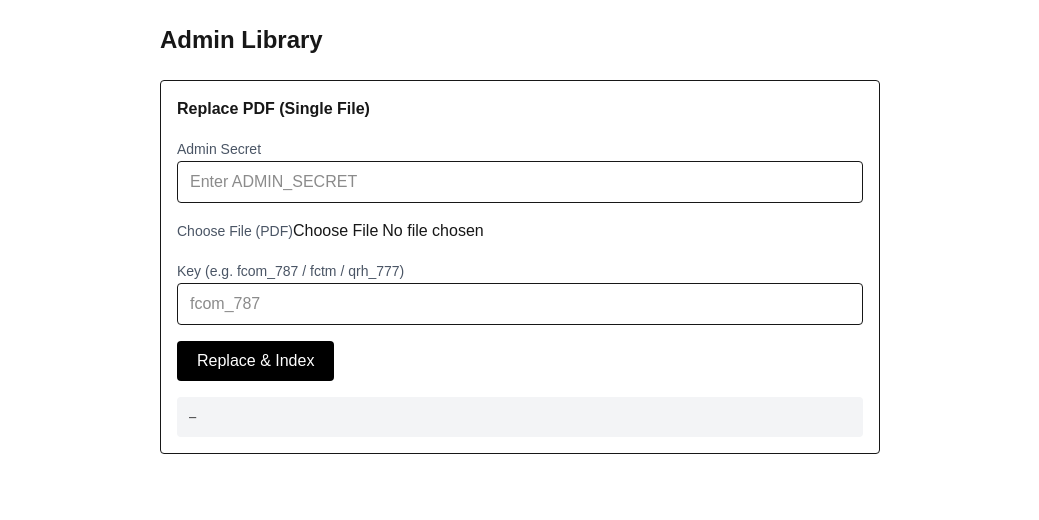
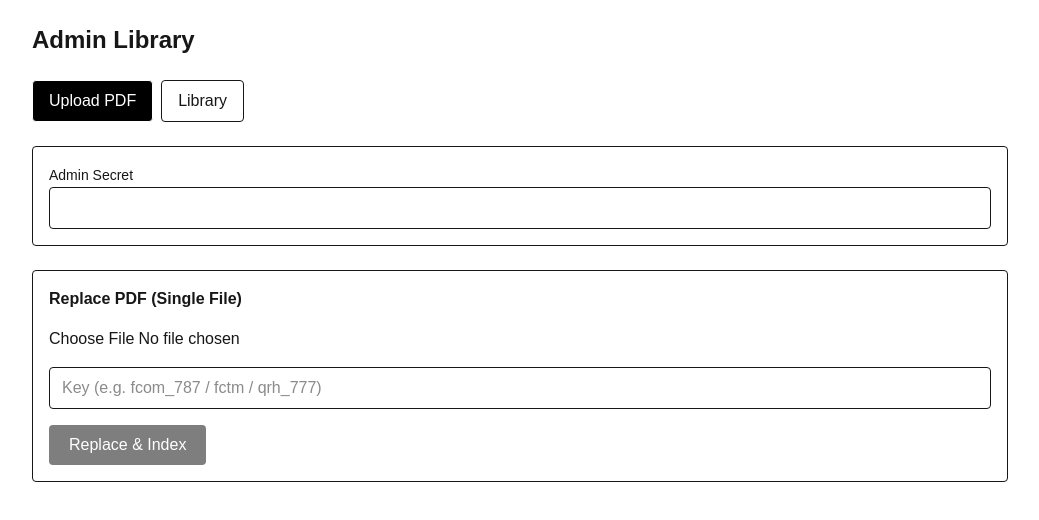
Before and after one commit to fahad4104/PILOTS-ASSISTANCE, a Next.js app: page /admin/upload in a window 1280 px wide. Shown: the top 520 px of the page, without its empty margins (120-1159 px from the left). Built offline with nearby package versions, Linux system fonts and the light colour scheme.

Commit message:
Admin upload + library tabs in same page

```diff
--- a/src/app/admin/upload/page.tsx
+++ b/src/app/admin/upload/page.tsx
@@ -1,124 +1,269 @@
 "use client";
 
-import { useState } from "react";
-import { upload } from "@vercel/blob/client";
+import { useEffect, useMemo, useState } from "react";
+
+type BlobItem = {
+  pathname: string;
+  url: string;
+  size: number;
+  uploadedAt?: string | null;
+};
 
 export default function AdminUploadPage() {
+  const [tab, setTab] = useState<"upload" | "library">("upload");
+
   const [adminSecret, setAdminSecret] = useState("");
+
+  // ===== Upload state =====
+  const [file, setFile] = useState<File | null>(null);
   const [key, setKey] = useState("");
-  const [file, setFile] = useState<File | null>(null);
-  const [loading, setLoading] = useState(false);
-  const [result, setResult] = useState<any>(null);
+  const [uploadResult, setUploadResult] = useState<any>(null);
+  const [uploading, setUploading] = useState(false);
 
-  async function onReplaceAndIndex() {
-    setResult(null);
+  // ===== Library state =====
+  const [prefix, setPrefix] = useState("manuals/");
+  const [items, setItems] = useState<BlobItem[]>([]);
+  const [loadingList, setLoadingList] = useState(false);
+  const [error, setError] = useState("");
 
-    if (!adminSecret.trim()) {
-      setResult({ ok: false, error: "Admin Secret is required" });
-      return;
-    }
-    if (!key.trim()) {
-      setResult({ ok: false, error: "Key is required (e.g. fcom_787 / fctm / qrh_777)" });
-      return;
-    }
-    if (!file) {
-      setResult({ ok: false, error: "Please choose a PDF file" });
-      return;
-    }
-    if (file.type !== "application/pdf") {
-      setResult({ ok: false, error: "Only PDF allowed" });
-      return;
-    }
+  const totalSize = useMemo(
+    () => items.reduce((a, b) => a + (b.size || 0), 0),
+    [items]
+  );
 
-    setLoading(true);
+  function formatBytes(bytes: number) {
+    if (!bytes) return "0 B";
+    const k = 1024;
+    const sizes = ["B", "KB", "MB", "GB"];
+    const i = Math.floor(Math.log(bytes) / Math.log(k));
+    return `${(bytes / Math.pow(k, i)).toFixed(i === 0 ? 0 : 2)} ${sizes[i]}`;
+  }
+
+  // ================= UPLOAD =================
+  async function replaceAndIndex() {
+    if (!file || !key || !adminSecret) return;
+
+    setUploading(true);
+    setUploadResult(null);
 
     try {
-      // 1) Upload directly to Blob (no 413)
-      const blob = await upload(`manuals/${key.trim().toLowerCase()}/${file.name}`, file, {
-        access: "public",
-        handleUploadUrl: "/api/admin/blob-upload-token",
-        headers: {
-          "x-admin-secret": adminSecret.trim(),
-        },
-      });
+      const form = new FormData();
+      form.append("file", file);
+      form.append("key", key);
 
-      // 2) Tell server to index using blob.url (JSON صغيرة)
       const res = await fetch("/api/admin/replace", {
         method: "POST",
         headers: {
-          "Content-Type": "application/json",
-          "x-admin-secret": adminSecret.trim(),
+          "x-admin-secret": adminSecret,
         },
-        body: JSON.stringify({
-          key: key.trim(),
-          blobUrl: blob.url,
-        }),
+        body: form,
       });
 
       const text = await res.text();
       const data = text ? JSON.parse(text) : {};
-      setResult({ step: "index", status: res.status, data, blob });
+
+      setUploadResult({ status: res.status, data });
+
+      if (res.ok) {
+        // بعد الرفع نحدث المكتبة
+        await loadLibrary();
+        setTab("library");
+      }
     } catch (e: any) {
-      setResult({ ok: false, error: String(e?.message ?? e) });
+      setUploadResult({ error: String(e?.message ?? e) });
     } finally {
-      setLoading(false);
+      setUploading(false);
     }
   }
 
+  // ================= LIBRARY =================
+  async function loadLibrary() {
+    if (!adminSecret) return;
+
+    setLoadingList(true);
+    setError("");
+
+    try {
+      const res = await fetch(
+        `/api/admin/blobs?prefix=${encodeURIComponent(prefix)}`,
+        {
+          headers: {
+            "x-admin-secret": adminSecret,
+          },
+        }
+      );
+
+      const text = await res.text();
+      const data = text ? JSON.parse(text) : {};
+
+      if (!res.ok || data?.ok === false) {
+        setError(data?.error || "Failed to load files");
+        setItems([]);
+        return;
+      }
+
+      setItems(data.items || []);
+    } catch (e: any) {
+      setError(String(e?.message ?? e));
+      setItems([]);
+    } finally {
+      setLoadingList(false);
+    }
+  }
+
+  async function deleteFile(it: BlobItem) {
+    if (!confirm(`Delete this file?\n\n${it.pathname}`)) return;
+
+    try {
+      await fetch("/api/admin/blob-delete", {
+        method: "POST",
+        headers: {
+          "Content-Type": "application/json",
+          "x-admin-secret": adminSecret,
+        },
+        body: JSON.stringify({ url: it.url }),
+      });
+
+      setItems((prev) => prev.filter((x) => x.url !== it.url));
+    } catch (e) {
+      alert("Delete failed");
+    }
+  }
+
+  useEffect(() => {
+    if (tab === "library" && adminSecret) {
+      loadLibrary();
+    }
+  }, [tab]);
+
+  // ================= UI =================
   return (
-    <main className="max-w-3xl mx-auto p-6 space-y-6">
+    <main className="max-w-5xl mx-auto p-6 space-y-6">
       <h1 className="text-2xl font-bold">Admin Library</h1>
 
-      <section className="border rounded p-4 bg-white space-y-4">
-        <h2 className="font-semibold">Replace PDF (Single File)</h2>
+      {/* Tabs */}
+      <div className="flex gap-2">
+        <button
+          onClick={() => setTab("upload")}
+          className={`px-4 py-2 rounded border ${
+            tab === "upload" ? "bg-black text-white" : ""
+          }`}
+        >
+          Upload PDF
+        </button>
+        <button
+          onClick={() => setTab("library")}
+          className={`px-4 py-2 rounded border ${
+            tab === "library" ? "bg-black text-white" : ""
+          }`}
+        >
+          Library
+        </button>
+      </div>
 
-        <div className="space-y-2">
-          <label className="text-sm text-gray-600">Admin Secret</label>
-          <input
-            className="w-full border rounded px-3 py-2"
-            type="password"
-            value={adminSecret}
-            onChange={(e) => setAdminSecret(e.target.value)}
-            placeholder="Enter ADMIN_SECRET"
-          />
-        </div>
+      {/* Admin Secret */}
+      <div className="border rounded p-4 bg-white space-y-2">
+        <label className="text-sm font-medium">Admin Secret</label>
+        <input
+          type="password"
+          className="w-full border rounded px-3 py-2"
+          value={adminSecret}
+          onChange={(e) => setAdminSecret(e.target.value)}
+        />
+      </div>
 
-        <div className="space-y-2">
-          <label className="text-sm text-gray-600">Choose File (PDF)</label>
+      {/* ================= Upload Tab ================= */}
+      {tab === "upload" && (
+        <section className="border rounded p-4 bg-white space-y-4">
+          <h2 className="font-semibold">Replace PDF (Single File)</h2>
+
           <input
             type="file"
             accept="application/pdf"
-            onChange={(e) => setFile(e.target.files?.[0] ?? null)}
+            onChange={(e) => setFile(e.target.files?.[0] || null)}
           />
-          {file && (
-            <div className="text-sm text-gray-600">
-              Selected: {file.name} ({Math.round(file.size / 1024)} KB)
-            </div>
-          )}
-        </div>
 
-        <div className="space-y-2">
-          <label className="text-sm text-gray-600">Key (e.g. fcom_787 / fctm / qrh_777)</label>
           <input
             className="w-full border rounded px-3 py-2"
+            placeholder="Key (e.g. fcom_787 / fctm / qrh_777)"
             value={key}
             onChange={(e) => setKey(e.target.value)}
-            placeholder="fcom_787"
           />
-        </div>
 
-        <button
-          onClick={onReplaceAndIndex}
-          disabled={loading}
-          className="px-5 py-2 rounded bg-black text-white disabled:opacity-50"
-        >
-          {loading ? "Working..." : "Replace & Index"}
-        </button>
+          <button
+            onClick={replaceAndIndex}
+            disabled={uploading || !file || !key || !adminSecret}
+            className="px-5 py-2 rounded bg-black text-white disabled:opacity-50"
+          >
+            {uploading ? "Uploading..." : "Replace & Index"}
+          </button>
 
-        <pre className="p-3 rounded bg-gray-100 text-xs overflow-auto">
-          {result ? JSON.stringify(result, null, 2) : "—"}
-        </pre>
-      </section>
+          {uploadResult && (
+            <pre className="text-xs bg-gray-100 p-3 rounded overflow-auto">
+              {JSON.stringify(uploadResult, null, 2)}
+            </pre>
+          )}
+        </section>
+      )}
+
+      {/* ================= Library Tab ================= */}
+      {tab === "library" && (
+        <section className="border rounded p-4 bg-white space-y-4">
+          <h2 className="font-semibold">Stored Files</h2>
+
+          <input
+            className="w-full border rounded px-3 py-2"
+            placeholder="Prefix (default manuals/)"
+            value={prefix}
+            onChange={(e) => setPrefix(e.target.value)}
+          />
+
+          <div className="text-sm">
+            Files: <b>{items.length}</b> • Total size:{" "}
+            <b>{formatBytes(totalSize)}</b>
+          </div>
+
+          {loadingList && <div>Loading…</div>}
+          {error && <div className="text-red-600">{error}</div>}
+
+          {items.length === 0 ? (
+            <div className="text-sm text-gray-600">No files found.</div>
+          ) : (
+            <table className="w-full text-sm border">
+              <thead>
+                <tr className="border-b">
+                  <th className="p-2 text-left">File</th>
+                  <th className="p-2">Size</th>
+                  <th className="p-2">Actions</th>
+                </tr>
+              </thead>
+              <tbody>
+                {items.map((it) => (
+                  <tr key={it.url} className="border-b">
+                    <td className="p-2 break-all">{it.pathname}</td>
+                    <td className="p-2">{formatBytes(it.size)}</td>
+                    <td className="p-2 flex gap-3">
+                      <a
+                        href={it.url}
+                        target="_blank"
+                        className="underline"
+                      >
+                        Open
+                      </a>
+                      <button
+                        onClick={() => deleteFile(it)}
+                        className="text-red-600 underline"
+                      >
+                        Delete
+                      </button>
+                    </td>
+                  </tr>
+                ))}
+              </tbody>
+            </table>
+          )}
+        </section>
+      )}
     </main>
   );
 }
```
